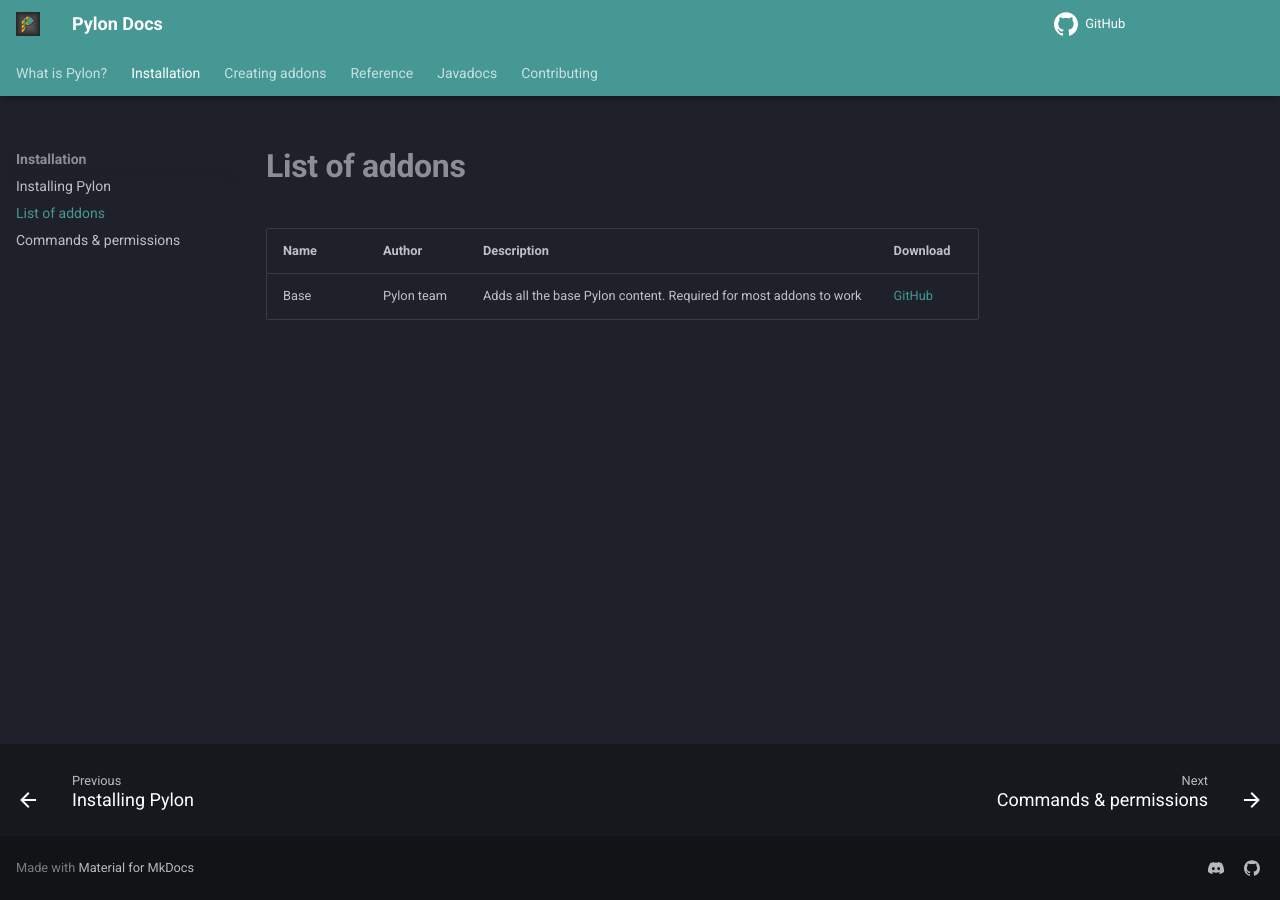
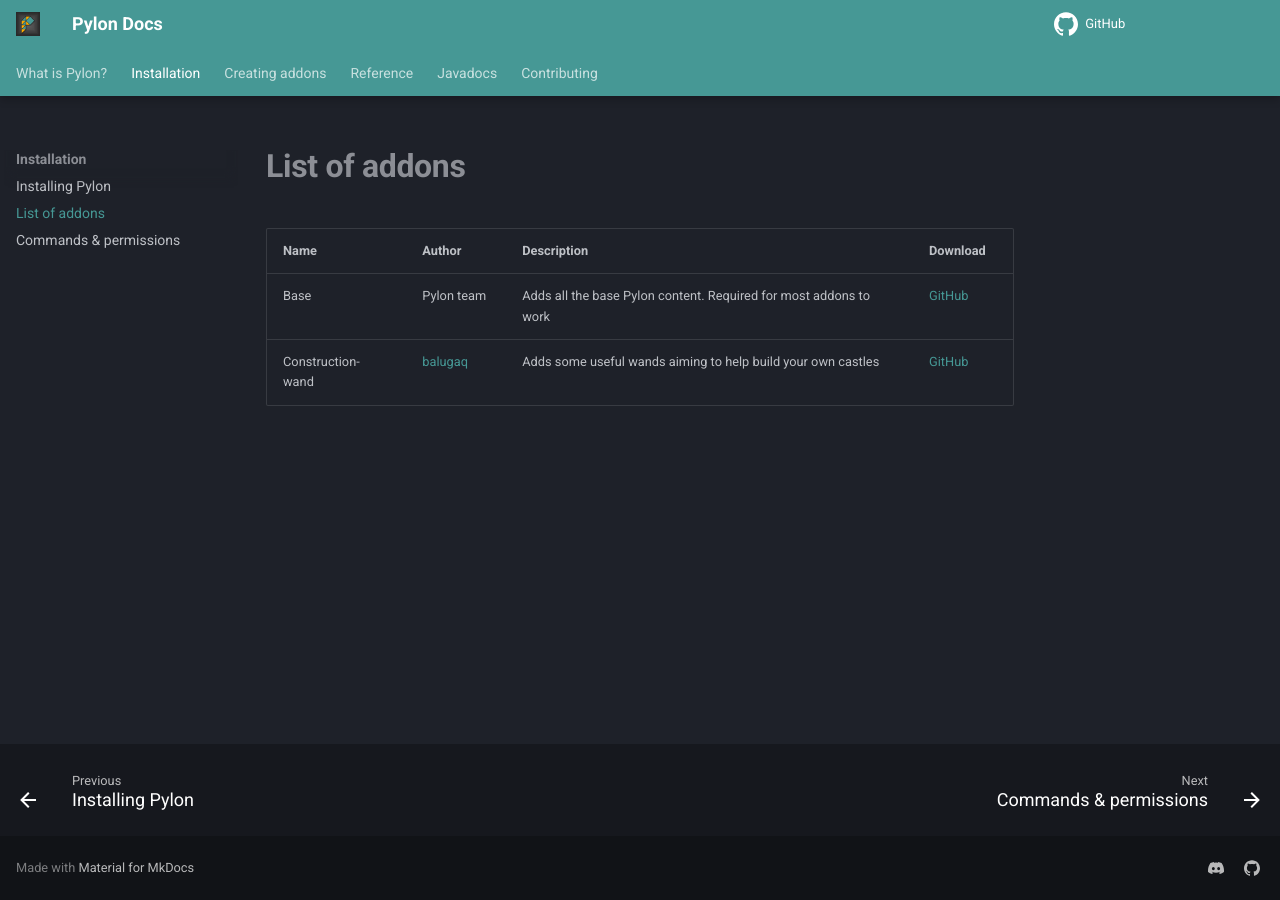
Before and after one commit to pylonmc/pylon-docs, an MkDocs documentation site: the page built from docs/installation/list-of-addons.md, in a window 1280 px wide. Built offline with MkDocs 1.6.1 and Material for MkDocs 9.7.7, drawn with Linux system fonts in a browser that asks for light colours; comment, search, counter and statistics services are not loaded.

Commit message:
Add addon

```diff
--- a/docs/installation/list-of-addons.md
+++ b/docs/installation/list-of-addons.md
@@ -3,3 +3,4 @@
 | Name | Author | Description | Download |
 |------|--------|-------------|----------|
 | Base | Pylon team | Adds all the base Pylon content. Required for most addons to work | [GitHub](https://github.com/pylonmc/pylon-base/releases) |
+| Construction-wand | [balugaq](https://github.com/balugaq) | Adds some useful wands aiming to help build your own castles      | [GitHub](https://github.com/balugaq/construction-wand) |
```
